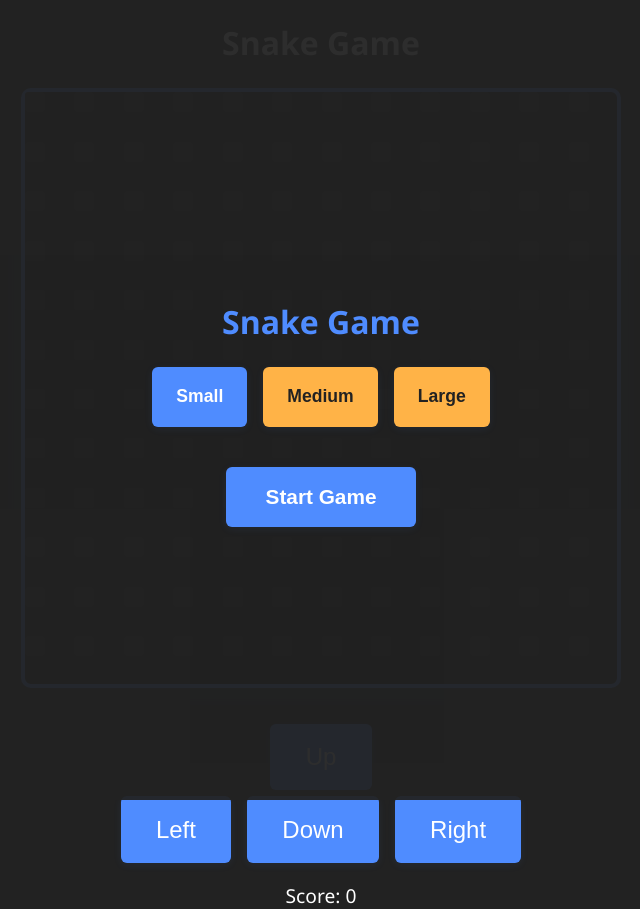
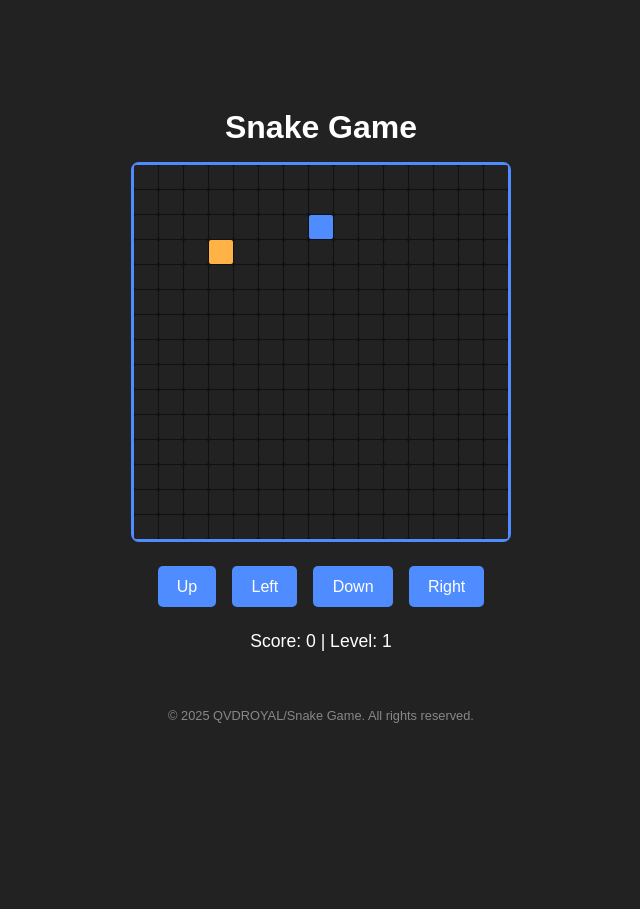
Before and after one commit to DuongHocLapTrinh777/snake-game-v1, a plain HTML site: page index.html in a window 1280 px wide. Shown: the whole page, without its empty margins (319-959 px from the left). After the commit the page ends 800 px from the top, so only its background shows below. Drawn offline with Linux system fonts and the light colour scheme.

Commit message:
Update index.html

```diff
--- a/index.html
+++ b/index.html
@@ -2,96 +2,39 @@
 <html lang="en">
 <head>
   <meta charset="UTF-8">
-  <title>Simple Snake Game</title>
+  <title>Snake Game</title>
   <meta name="viewport" content="width=device-width, initial-scale=1.0">
   <style>
-    .overlay {
-      position: fixed;
-      top: 0; left: 0; right: 0; bottom: 0;
-      background: rgba(34,34,34,0.95);
-      display: flex;
-      flex-direction: column;
-      align-items: center;
-      justify-content: center;
-      z-index: 10;
-    }
-    .overlay h2 {
-      margin-bottom: 1.5rem;
-      font-size: 2rem;
-      color: #4f8cff;
-    }
-    .map-select {
-      display: flex;
-      gap: 1rem;
-      margin-bottom: 1.5rem;
-    }
-    .map-btn {
-      background: #ffb347;
-      color: #222;
-      border: none;
-      border-radius: 6px;
-      padding: 0.8rem 1.5rem;
-      font-size: 1.1rem;
-      cursor: pointer;
-      font-weight: bold;
-      transition: background 0.2s;
-    }
-    .map-btn.selected, .map-btn:active {
-      background: #4f8cff;
-      color: #fff;
-    }
-    .main-btn {
-      background: #4f8cff;
-      color: #fff;
-      border: none;
-      border-radius: 6px;
-      padding: 1rem 2.5rem;
-      font-size: 1.3rem;
-      cursor: pointer;
-      font-weight: bold;
-      margin-top: 1rem;
-      transition: background 0.2s;
-    }
-    .main-btn:active {
-      background: #3766b1;
-    }
     body {
       background: #222;
       color: #fff;
-      font-family: 'Segoe UI', Arial, sans-serif;
+      font-family: Arial, sans-serif;
       display: flex;
       flex-direction: column;
       align-items: center;
       justify-content: center;
       min-height: 100vh;
       margin: 0;
-      touch-action: none;
     }
     h1 {
-      margin-bottom: 0.5rem;
+      margin-top: 2rem;
+      margin-bottom: 1rem;
     }
     #game-board {
       background: #111;
-      border: 4px solid #4f8cff;
-      border-radius: 10px;
-      box-shadow: 0 4px 24px rgba(79,140,255,0.12);
-      margin: 1rem 0;
+      border: 3px solid #4f8cff;
+      border-radius: 8px;
       display: grid;
-      grid-template-rows: repeat(20, 1fr);
-      grid-template-columns: repeat(20, 1fr);
+      grid-template-rows: repeat(15, 24px);
+      grid-template-columns: repeat(15, 24px);
       gap: 1px;
-      max-width: 100vw;
-      max-height: 80vw;
-      width: 600px;
-      height: 600px;
-      box-sizing: border-box;
-      transition: width 0.3s, height 0.3s;
+      margin-bottom: 1.5rem;
     }
     .cell {
-      width: 20px;
-      height: 20px;
+      width: 24px;
+      height: 24px;
       background: #222;
-      border-radius: 3px;
+      border-radius: 2px;
     }
     .snake {
       background: #4f8cff;
@@ -99,120 +42,84 @@
     .food {
       background: #ffb347;
     }
+    .block {
+      background: #666 !important;
+    }
     .controls {
       display: flex;
-      flex-direction: column;
-      align-items: center;
-      margin-top: 1rem;
-      user-select: none;
-    }
-    .btn-row {
-      display: flex;
       gap: 1rem;
-      margin: 0.2rem 0;
+      margin-bottom: 1.5rem;
     }
     button {
       background: #4f8cff;
       color: #fff;
       border: none;
-      border-radius: 6px;
-      padding: 1.2rem 2.2rem;
-      font-size: 1.5rem;
+      border-radius: 5px;
+      padding: 0.7rem 1.2rem;
+      font-size: 1rem;
       cursor: pointer;
       transition: background 0.2s;
-      min-width: 70px;
-      min-height: 60px;
-      box-shadow: 0 2px 8px rgba(79,140,255,0.08);
     }
-    button:active {
+    button:hover {
       background: #3766b1;
     }
-    @media (max-width: 800px) {
-      #game-board {
-        width: 96vw;
-        height: 96vw;
-        max-width: 96vw;
-        max-height: 96vw;
+    #score {
+      margin-bottom: 1.5rem;
+      font-size: 1.1rem;
     }
-      button {
-        font-size: 1.2rem;
-        padding: 1rem 1.2rem;
-        min-width: 50px;
-        min-height: 40px;
-      }
-    }
-    /* Mobile-only: ẩn nút điều khiển, hiển thị hướng dẫn vuốt */
-    @media (pointer: coarse) {
-      .controls {
-        display: none !important;
-      }
-      .swipe-hint {
-        display: block;
-      }
-    }
-    .swipe-hint {
-      display: none;
-      color: #ffb347;
-      font-size: 1.1rem;
-      margin-top: 1.2rem;
+    footer {
+      margin-top: 2rem;
+      font-size: 0.8rem;
+      color: #888;
       text-align: center;
-      background: rgba(34,34,34,0.7);
-      border-radius: 8px;
-      padding: 0.7rem 1.2rem;
-      max-width: 90vw;
-    }
-    #score {
-      margin-top: 1rem;
-      font-size: 1.2rem;
     }
   </style>
 </head>
 <body>
-  <div id="overlay" class="overlay" style="display:flex">
-    <h2 id="overlay-title">Snake Game</h2>
-    <div id="map-select" class="map-select">
-      <button class="map-btn selected" data-size="small">Small</button>
-      <button class="map-btn" data-size="medium">Medium</button>
-      <button class="map-btn" data-size="large">Large</button>
-    </div>
-    <button id="start-btn" class="main-btn">Start Game</button>
-  </div>
-  <div class="swipe-hint">Swipe on the board to control the snake!</div>
   <h1>Snake Game</h1>
   <div id="game-board"></div>
   <div class="controls">
-    <div class="btn-row">
     <button id="up">Up</button>
-    </div>
-    <div class="btn-row">
     <button id="left">Left</button>
     <button id="down">Down</button>
     <button id="right">Right</button>
   </div>
-  </div>
-  <div id="score">Score: 0</div>
+  <div id="score">Score: 0 | Level: 1</div>
+  <footer>
+    &copy; <span id="currentYear"></span> QVDROYAL/Snake Game. All rights reserved.
+  </footer>
   <script>
+    // Bản quyền năm tự động
+    document.getElementById('currentYear').textContent = new Date().getFullYear();
+    // Snake game nhiều level, block, chuyển level khi ăn đủ 30 food
+    const boardSize = 15;
     const board = document.getElementById('game-board');
     const scoreEl = document.getElementById('score');
-    const overlay = document.getElementById('overlay');
-    const overlayTitle = document.getElementById('overlay-title');
-    const startBtn = document.getElementById('start-btn');
-    const mapBtns = Array.from(document.querySelectorAll('.map-btn'));
-    const mapSelect = document.getElementById('map-select');
-
-    const mapSizes = {
-      small: 12,
-      medium: 20,
-      large: 28
-    };
-    let boardSize = mapSizes.medium;
-    let snake, direction, food, score, gameInterval, cells;
-
-    function setupBoard() {
-      board.innerHTML = '';
-      board.style.gridTemplateRows = `repeat(${boardSize}, 1fr)`;
-      board.style.gridTemplateColumns = `repeat(${boardSize}, 1fr)`;
-      cells = [];
+    let snake, direction, food, score, gameInterval, foodEaten, level;
+    const cells = [];
+    // Định nghĩa map cho từng level (0: trống, 1: block)
+    const levels = [
+      // Level 1: không block
+      Array(boardSize).fill(0).map(() => Array(boardSize).fill(0)),
+      // Level 2: block viền ngoài
+      Array(boardSize).fill(0).map((_, y) => Array(boardSize).fill(0).map((_, x) => (x === 0 || x === boardSize-1 || y === 0 || y === boardSize-1) ? 1 : 0)),
+      // Level 3: block chữ thập
+      Array(boardSize).fill(0).map((_, y) => Array(boardSize).fill(0).map((_, x) => (x === Math.floor(boardSize/2) || y === Math.floor(boardSize/2)) ? 1 : 0)),
+    ];
+    function resetGame(lv=0) {
+      level = lv;
+      snake = [{x: 7, y: 7}];
+      direction = {x: 0, y: -1};
+      food = {x: 3, y: 3};
+      score = 0;
+      foodEaten = 0;
+      scoreEl.textContent = 'Score: 0 | Level: ' + (level+1);
+      draw();
+      if (gameInterval) clearInterval(gameInterval);
+      gameInterval = setInterval(move, 140);
+    }
+    // Khởi tạo cells
+    if (cells.length === 0) {
       for (let y = 0; y < boardSize; y++) {
         for (let x = 0; x < boardSize; x++) {
           const cell = document.createElement('div');
@@ -226,33 +133,57 @@
       return y * boardSize + x;
     }
     function draw() {
-      cells.forEach(cell => {
-        cell.className = 'cell';
-      });
-      // Draw snake
-      snake.forEach(part => {
-        if (part.x >= 0 && part.x < boardSize && part.y >= 0 && part.y < boardSize)
-          cells[getIndex(part.x, part.y)].classList.add('snake');
-      });
-      // Draw food
-      if (food.x >= 0 && food.x < boardSize && food.y >= 0 && food.y < boardSize)
+      cells.forEach(cell => cell.className = 'cell');
+      // Vẽ block
+      for (let y = 0; y < boardSize; y++) {
+        for (let x = 0; x < boardSize; x++) {
+          if (levels[level][y][x] === 1) {
+            cells[getIndex(x, y)].classList.add('block');
+          }
+        }
+      }
+      // Vẽ rắn
+      snake.forEach(part => cells[getIndex(part.x, part.y)].classList.add('snake'));
+      // Vẽ food
       cells[getIndex(food.x, food.y)].classList.add('food');
     }
     function move() {
-      const head = {x: snake[0].x + direction.x, y: snake[0].y + direction.y};
-      // Check wall collision
-      if (head.x < 0 || head.x >= boardSize || head.y < 0 || head.y >= boardSize) {
-        return gameOver();
-      }
-      // Check self collision
-      if (snake.some(part => part.x === head.x && part.y === head.y)) {
-        return gameOver();
+      let head = {x: snake[0].x + direction.x, y: snake[0].y + direction.y};
+      // Wrap-around logic
+      if (head.x < 0) head.x = boardSize - 1;
+      if (head.x >= boardSize) head.x = 0;
+      if (head.y < 0) head.y = boardSize - 1;
+      if (head.y >= boardSize) head.y = 0;
+      // Check collision with self or block
+      if (snake.some(p => p.x === head.x && p.y === head.y) || levels[level][head.y][head.x] === 1) {
+        clearInterval(gameInterval);
+        setTimeout(() => {
+          alert('Game Over! Score: ' + score + '\\nQuay về Level 1');
+          resetGame(0);
+        }, 100);
+        return;
       }
       snake.unshift(head);
-      // Check food
       if (head.x === food.x && head.y === food.y) {
         score++;
-        scoreEl.textContent = 'Score: ' + score;
+        foodEaten++;
+        scoreEl.textContent = 'Score: ' + score + ' | Level: ' + (level+1);
+        if (foodEaten >= 30) {
+          // Chuyển level
+          if (level < levels.length-1) {
+            setTimeout(() => {
+              alert('Chúc mừng! Bạn đã qua Level ' + (level+1));
+              resetGame(level+1);
+            }, 100);
+            return;
+          } else {
+            setTimeout(() => {
+              alert('Bạn đã hoàn thành tất cả các level!');
+              resetGame(0);
+            }, 100);
+            return;
+          }
+        }
         placeFood();
       } else {
         snake.pop();
@@ -262,106 +193,25 @@
     function placeFood() {
       let newFood;
       do {
-        newFood = {
-          x: Math.floor(Math.random() * boardSize),
-          y: Math.floor(Math.random() * boardSize)
-        };
-      } while (snake.some(part => part.x === newFood.x && part.y === newFood.y));
+        newFood = {x: Math.floor(Math.random() * boardSize), y: Math.floor(Math.random() * boardSize)};
+      } while (
+        snake.some(p => p.x === newFood.x && p.y === newFood.y) ||
+        levels[level][newFood.y][newFood.x] === 1
+      );
       food = newFood;
     }
-    function gameOver() {
-      clearInterval(gameInterval);
-      overlayTitle.textContent = `Game Over! Score: ${score}`;
-      startBtn.textContent = 'Play Again';
-      overlay.style.display = 'flex';
-      mapSelect.style.display = 'none';
-    }
-    function setDirection(dx, dy) {
-      // Prevent reverse
-      if (snake.length > 1 && snake[0].x + dx === snake[1].x && snake[0].y + dy === snake[1].y) return;
-      direction = {x: dx, y: dy};
-    }
-    function isTouchDevice() {
-      return window.matchMedia('(pointer: coarse)').matches;
-    }
-    // Button controls (PC)
-    if (!isTouchDevice()) {
-      document.getElementById('up').onclick = () => setDirection(0, -1);
-      document.getElementById('down').onclick = () => setDirection(0, 1);
-      document.getElementById('left').onclick = () => setDirection(-1, 0);
-      document.getElementById('right').onclick = () => setDirection(1, 0);
+    document.getElementById('up').onclick = () => direction = {x: 0, y: -1};
+    document.getElementById('down').onclick = () => direction = {x: 0, y: 1};
+    document.getElementById('left').onclick = () => direction = {x: -1, y: 0};
+    document.getElementById('right').onclick = () => direction = {x: 1, y: 0};
     document.addEventListener('keydown', e => {
-        if (e.key === 'ArrowUp') setDirection(0, -1);
-        else if (e.key === 'ArrowDown') setDirection(0, 1);
-        else if (e.key === 'ArrowLeft') setDirection(-1, 0);
-        else if (e.key === 'ArrowRight') setDirection(1, 0);
+      if (e.key === 'ArrowUp') direction = {x: 0, y: -1};
+      else if (e.key === 'ArrowDown') direction = {x: 0, y: 1};
+      else if (e.key === 'ArrowLeft') direction = {x: -1, y: 0};
+      else if (e.key === 'ArrowRight') direction = {x: 1, y: 0};
     });
-    }
-    // Touch controls (mobile)
-    if (isTouchDevice()) {
-      let touchStartX = 0, touchStartY = 0;
-      let touchEndX = 0, touchEndY = 0;
-      function handleTouchStart(e) {
-        const t = e.touches[0];
-        touchStartX = t.clientX;
-        touchStartY = t.clientY;
-      }
-      function handleTouchMove(e) {
-        if (!e.touches[0]) return;
-        touchEndX = e.touches[0].clientX;
-        touchEndY = e.touches[0].clientY;
-      }
-      function handleTouchEnd() {
-        const dx = touchEndX - touchStartX;
-        const dy = touchEndY - touchStartY;
-        if (Math.abs(dx) > Math.abs(dy)) {
-          if (dx > 20) setDirection(1, 0); // right
-          else if (dx < -20) setDirection(-1, 0); // left
-        } else {
-          if (dy > 20) setDirection(0, 1); // down
-          else if (dy < -20) setDirection(0, -1); // up
-        }
-      }
-      const gameBoard = document.getElementById('game-board');
-      gameBoard.addEventListener('touchstart', handleTouchStart, {passive: true});
-      gameBoard.addEventListener('touchmove', handleTouchMove, {passive: true});
-      gameBoard.addEventListener('touchend', handleTouchEnd, {passive: true});
-    }
-    // Map selection logic
-    let selectedMap = 'small';
-    mapBtns.forEach(btn => {
-      btn.onclick = () => {
-        mapBtns.forEach(b => b.classList.remove('selected'));
-        btn.classList.add('selected');
-        selectedMap = btn.getAttribute('data-size');
-      };
-    });
-    function startGame() {
-      boardSize = mapSizes[selectedMap];
-      snake = [{x: Math.floor(boardSize/2), y: Math.floor(boardSize/2)}];
-      direction = {x: 0, y: -1};
-      score = 0;
-      scoreEl.textContent = 'Score: 0';
-      setupBoard();
-      placeFood();
-      draw();
-      overlay.style.display = 'none';
-      mapSelect.style.display = 'flex';
-      overlayTitle.textContent = 'Snake Game';
-      startBtn.textContent = 'Start Game';
-      clearInterval(gameInterval);
-      gameInterval = setInterval(move, 120);
-    }
-    startBtn.onclick = startGame;
-    // Show overlay on load
-    overlay.style.display = 'flex';
-    mapSelect.style.display = 'flex';
-    overlayTitle.textContent = 'Snake Game';
-    startBtn.textContent = 'Start Game';
-    // Setup default board
-    boardSize = mapSizes[selectedMap];
-    setupBoard();
-    draw();
+    // Bắt đầu game
+    resetGame(0);
   </script>
 </body>
 </html>
```
Lines whose indentation alone changed are shown as unchanged.
